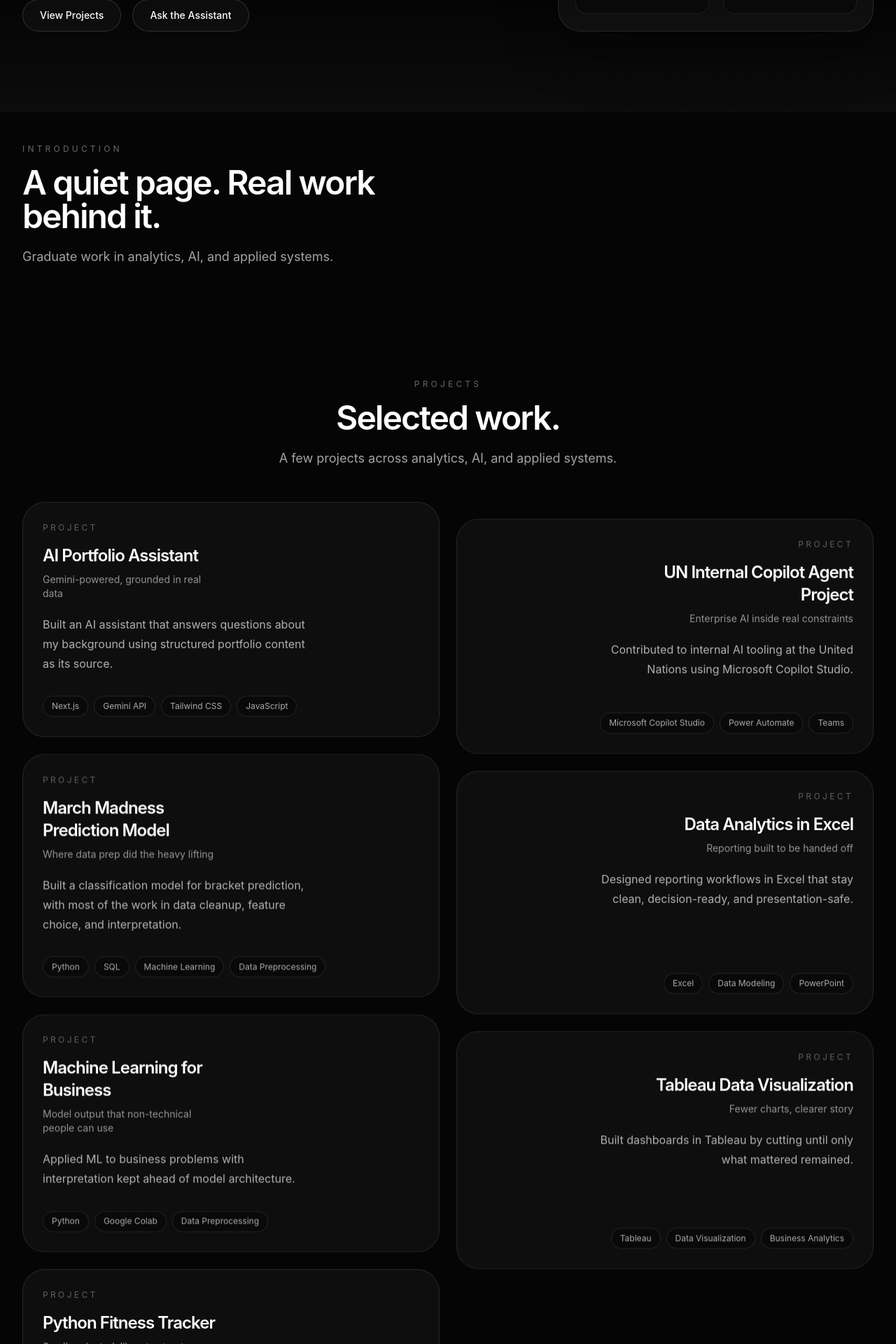
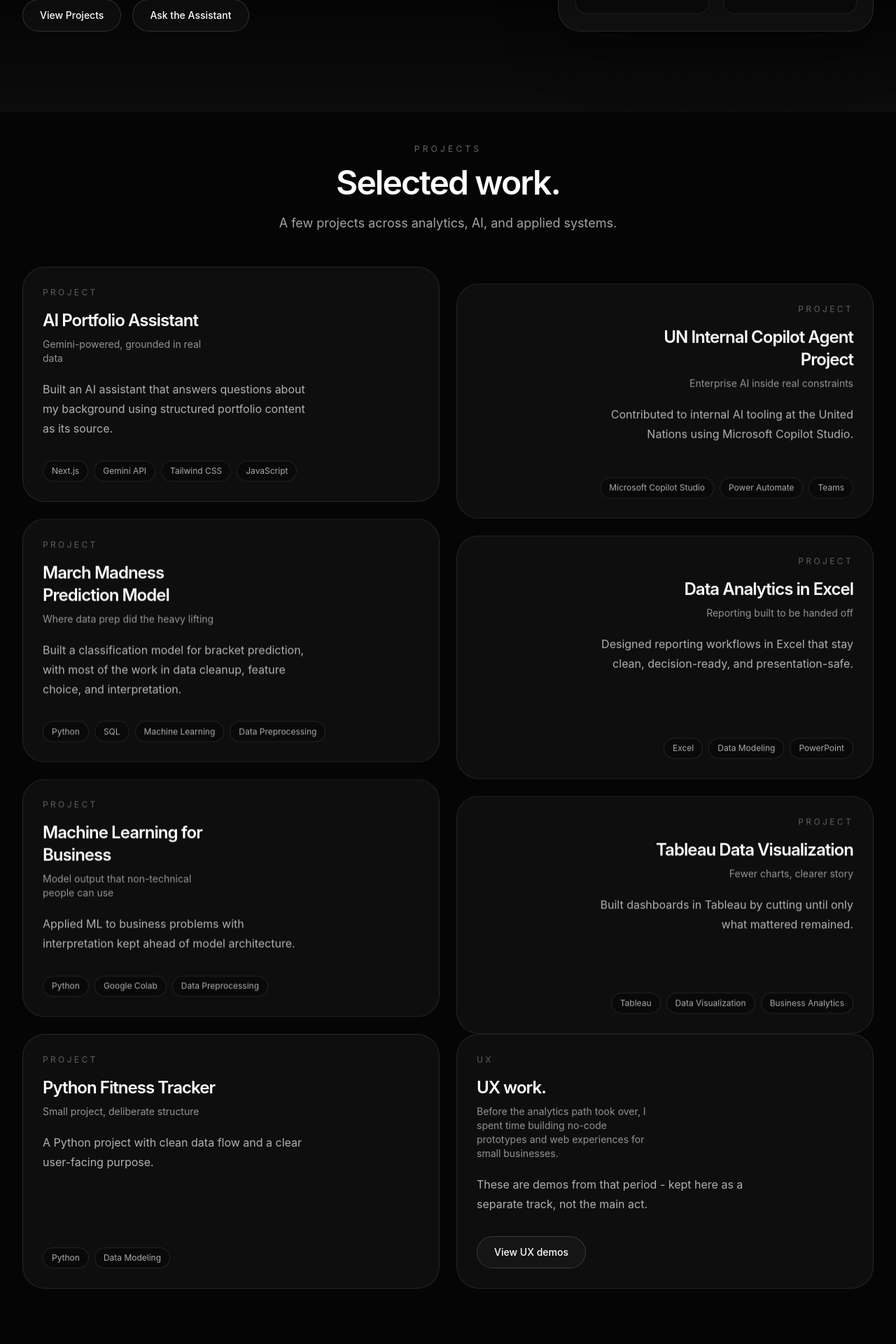
Before and after one commit to micksems/ai-portfolio, a Next.js app: page / in a window 1280 px wide. Shown: the part 640-2560 px from the top of the page at 70% size. Built offline with nearby package versions, Linux system fonts and the light colour scheme.

Commit message:
Merge UX content into projects and restore contact labels

```diff
--- a/src/app/page.js
+++ b/src/app/page.js
@@ -68,7 +68,7 @@ export default function HomePage() {
   const [answer, setAnswer] = useState("");
   const [loading, setLoading] = useState(false);
 
-  const { personal, contact, summary, projects, metrics, ai, ux } = portfolioData;
+  const { personal, contact, projects, metrics, ai, ux } = portfolioData;
 
   useEffect(() => {
     const elements = document.querySelectorAll("[data-reveal]");
@@ -141,9 +141,7 @@ export default function HomePage() {
 
           <nav className="hidden items-center gap-6 text-sm text-white/62 md:flex">
             {[
-              ["Intro", "intro"],
               ["Projects", "projects"],
-              ["UX", "ux"],
               ["AI", "ai"],
               ["Contact", "contact"],
             ].map(([label, id]) => (
@@ -221,23 +219,6 @@ export default function HomePage() {
       </section>
 
       <section
-        id="intro"
-        className="relative mx-auto max-w-7xl px-5 py-16 md:px-8 md:py-20"
-      >
-        <div className="grid gap-6 lg:grid-cols-[0.92fr_1.08fr] lg:items-start">
-          <SectionHeader
-            eyebrow="Introduction"
-            title={summary.short}
-            description={summary.long}
-            align="left"
-          />
-
-          <div className="grid gap-6 lg:pl-8">
-          </div>
-        </div>
-      </section>
-
-      <section
         id="projects"
         className="relative mx-auto max-w-7xl px-5 py-16 md:px-8 md:py-20"
       >
@@ -252,24 +233,22 @@ export default function HomePage() {
           {projects.map((project, index) => (
             <ProjectCard key={project.title} project={project} index={index} />
           ))}
-        </div>
-      </section>
 
-      <section
-        id="ux"
-        className="relative mx-auto max-w-7xl px-5 py-16 md:px-8 md:py-20"
-      >
-        <div className="grid gap-8 lg:grid-cols-[0.9fr_1.1fr] lg:items-center">
-          <div className="lg:justify-self-end" data-reveal>
-            <SectionHeader eyebrow="UX" title={ux.heading} description={ux.intro} align="right" />
-          </div>
+          <article
+            data-reveal
+            style={{ transitionDelay: `${projects.length * 70}ms` }}
+            className="group flex min-h-[300px] flex-col justify-between rounded-[2rem] border border-white/10 bg-white/[0.04] p-7 transition-[color,background-color,border-color,opacity,transform] duration-200 ease-in-out hover:-translate-y-0.5 hover:border-white/18 hover:bg-white/[0.05]"
+          >
+            <div className="flex flex-col">
+              <p className="text-xs uppercase tracking-[0.28em] text-white/34">UX</p>
+              <h3 className="mt-4 max-w-[18ch] text-2xl font-semibold tracking-[-0.04em] text-white">
+                {ux.heading}
+              </h3>
+              <p className="mt-2 max-w-[28ch] text-sm text-white/55">{ux.intro}</p>
+              <p className="mt-5 max-w-[38ch] text-base leading-7 text-white/68">{ux.body}</p>
+            </div>
 
-          <div
-            className="max-w-[40rem] rounded-[2rem] border border-white/10 bg-white/[0.04] p-7 md:p-8"
-            data-reveal
-          >
-            <p className="max-w-[34rem] text-base leading-7 text-white/68">{ux.body}</p>
-            <div className="mt-8 flex flex-wrap items-center gap-4">
+            <div className="mt-8 flex flex-wrap gap-2">
               <a
                 href={ux.link}
                 target="_blank"
@@ -279,7 +258,7 @@ export default function HomePage() {
                 {ux.linkLabel}
               </a>
             </div>
-          </div>
+          </article>
         </div>
       </section>
 
@@ -362,22 +341,16 @@ export default function HomePage() {
         id="contact"
         className="relative mx-auto max-w-7xl px-5 pb-20 pt-16 md:px-8 md:pb-28 md:pt-20"
       >
-        <SectionHeader
-          eyebrow="Contact"
-          title="Get in touch."
-          description={contact.availability}
-          align="center"
-        />
+        <p className="mb-8 text-center text-xs uppercase tracking-[0.35em] text-white/40">Contact</p>
 
-        <div className="mt-12 grid gap-6 md:grid-cols-2">
+        <div className="grid gap-6 md:grid-cols-2">
           <a
             href={`mailto:${contact.publicEmail}`}
             data-reveal
-            className="group rounded-[2rem] border border-white/10 bg-white/[0.04] p-6 transition-[color,background-color,border-color,opacity,transform] duration-200 ease-in-out hover:-translate-y-0.5 hover:border-white/18 hover:bg-white/[0.05]"
+            className="group flex min-h-[96px] items-center justify-center rounded-[2rem] border border-white/10 bg-white/[0.04] p-6 text-center transition-[color,background-color,border-color,opacity,transform] duration-200 ease-in-out hover:-translate-y-0.5 hover:border-white/18 hover:bg-white/[0.05]"
           >
-            <p className="text-sm uppercase tracking-[0.28em] text-white/38">Email</p>
-            <p className="mt-5 text-base text-white/76 transition-colors duration-200 ease-in-out group-hover:text-white">
-              Open mail
+            <p className="text-base text-white/76 transition-colors duration-200 ease-in-out group-hover:text-white">
+              Email
             </p>
           </a>
 
@@ -387,19 +360,12 @@ export default function HomePage() {
             rel="noreferrer"
             data-reveal
             style={{ transitionDelay: "70ms" }}
-            className="group rounded-[2rem] border border-white/10 bg-white/[0.04] p-6 transition-[color,background-color,border-color,opacity,transform] duration-200 ease-in-out hover:-translate-y-0.5 hover:border-white/18 hover:bg-white/[0.05]"
+            className="group flex min-h-[96px] items-center justify-center rounded-[2rem] border border-white/10 bg-white/[0.04] p-6 text-center transition-[color,background-color,border-color,opacity,transform] duration-200 ease-in-out hover:-translate-y-0.5 hover:border-white/18 hover:bg-white/[0.05]"
           >
-            <p className="text-sm uppercase tracking-[0.28em] text-white/38">LinkedIn</p>
-            <p className="mt-5 text-base text-white/76 transition-colors duration-200 ease-in-out group-hover:text-white">
-              Open profile
+            <p className="text-base text-white/76 transition-colors duration-200 ease-in-out group-hover:text-white">
+              Linkedin
             </p>
           </a>
-        </div>
-
-        <div className="mt-8 flex justify-center" data-reveal style={{ transitionDelay: "140ms" }}>
-          <p className="text-sm text-white/60">
-            {contact.location}
-          </p>
         </div>
       </section>
     </main>
--- a/src/data/portfolioData.js
+++ b/src/data/portfolioData.js
@@ -278,7 +278,7 @@ export const portfolioData = {
     projectCount: 7,
     stats: [
       { value: "2019", label: "Professional start" },
-      { value: "20+", label: "Years in the water" },
+      { value: "2024", label: "AI systems since" },
       { value: "7", label: "Featured projects" },
       { value: "4", label: "Languages" },
     ],
```
